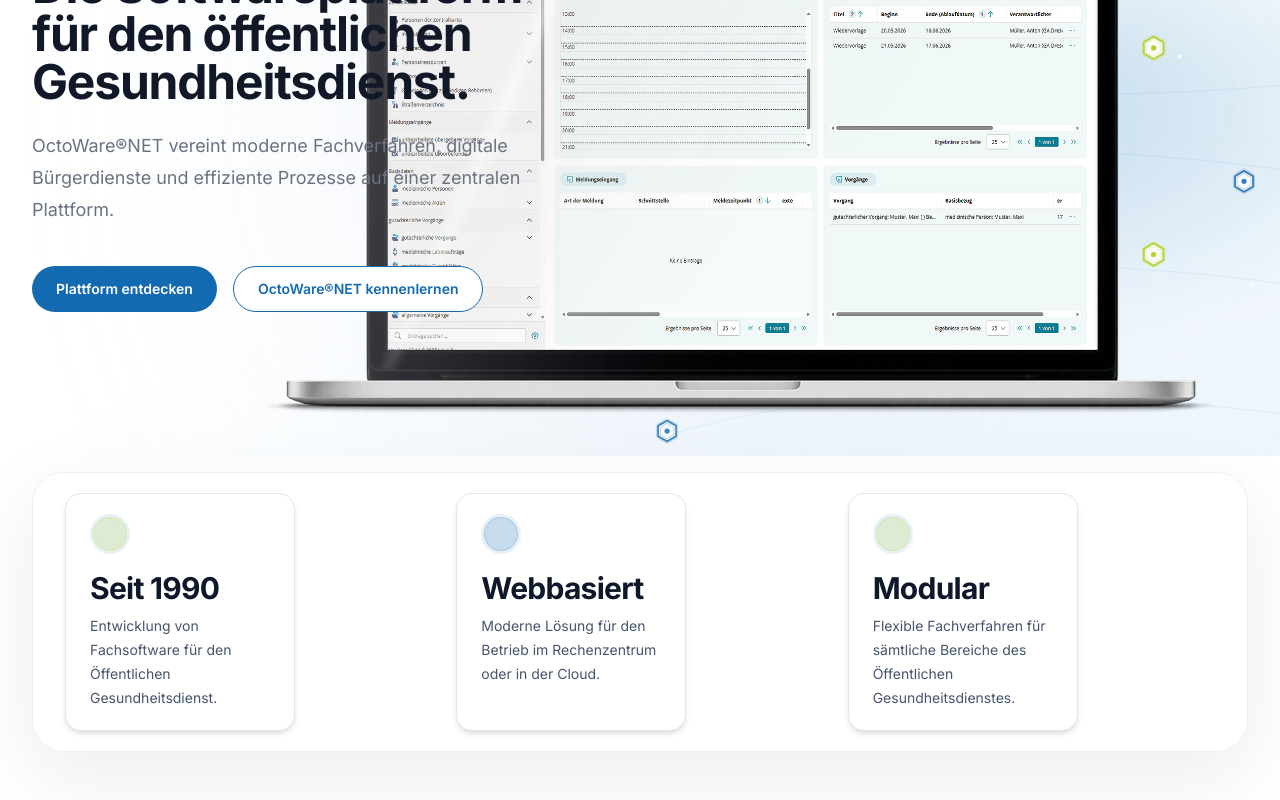
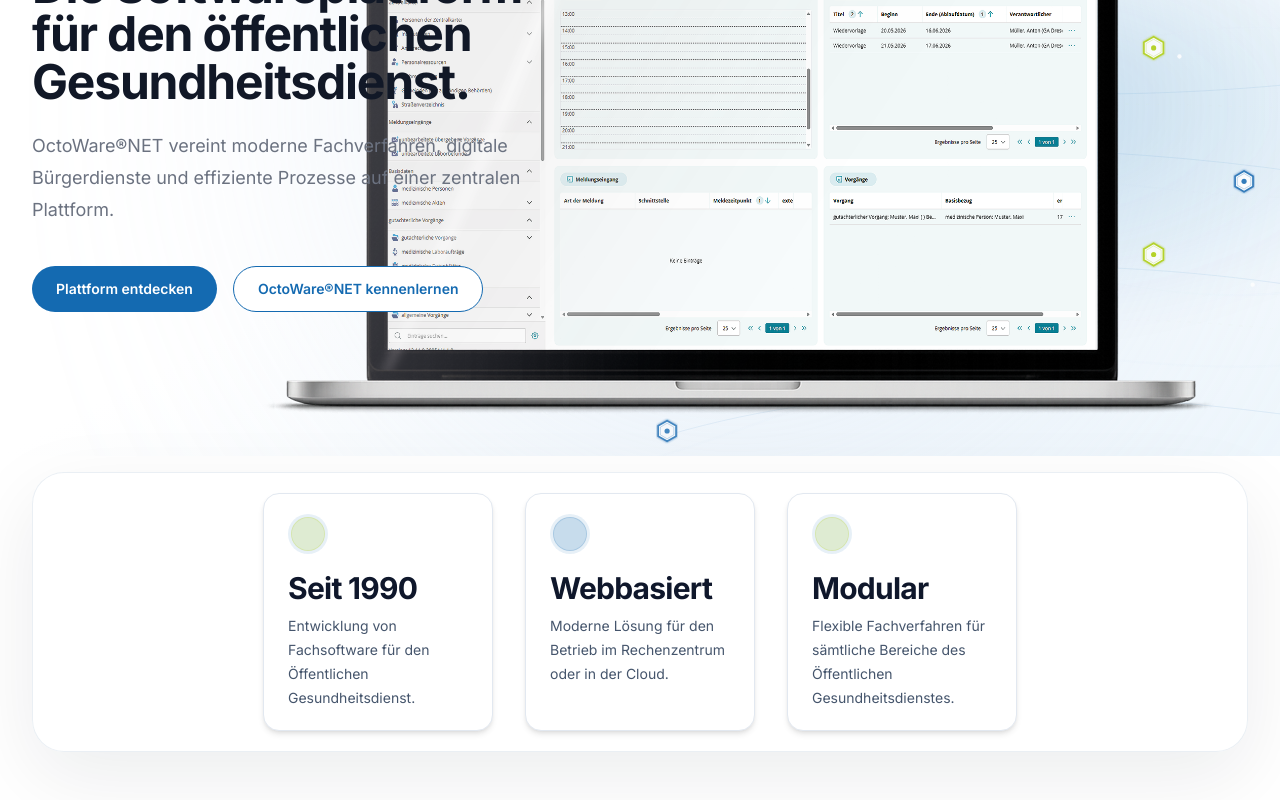
Before and after one commit to weblogger117-art/octoware-website, a Next.js app: page / in a window 1280 px wide. Shown: the part 248-1048 px from the top of the page. Built offline with nearby package versions, Linux system fonts and the light colour scheme.

Commit message:
Update Highlights.tsx

```diff
--- a/components/sections/Highlights.tsx
+++ b/components/sections/Highlights.tsx
@@ -24,9 +24,10 @@ export function Highlights() {
       >
         <div
   className="
-            grid
-            gap-6
-            md:grid-cols-3
+    flex
+    flex-wrap
+    justify-center
+    gap-8
   "
 >
   <StatCard
```
Lines whose indentation alone changed are shown as unchanged.
